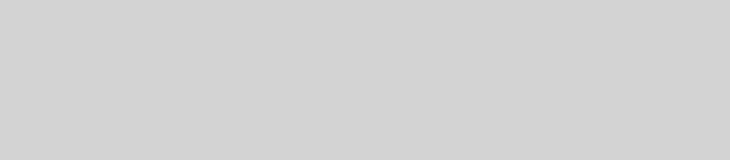
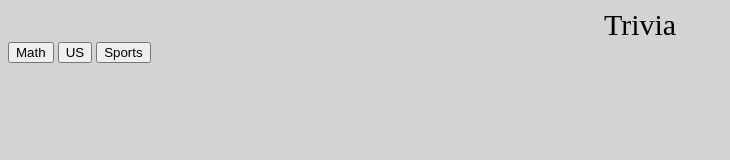
Before and after one commit to drodriguez28/trivia-game, a plain HTML site: page index.html in a window 1280 px wide. Shown: the whole page, without its empty margins (0-730 px from the left). Drawn offline with Linux system fonts and the light colour scheme.

Commit message:
intial check

```diff
--- a/index.html
+++ b/index.html
@@ -12,8 +12,13 @@
 
 <body>
     <header>
+        Trivia
+    </header>
+    <button class="buttonMath" id="button"> Math</button>
 
-    </header>
+    <button class="buttonUS">US</button>
+
+    <button class="buttonSports">Sports</button>
 
 </body>
 
```
